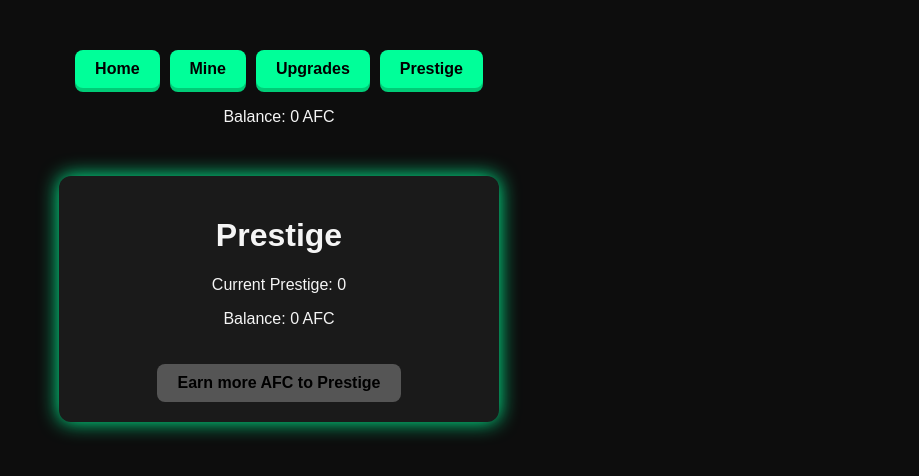
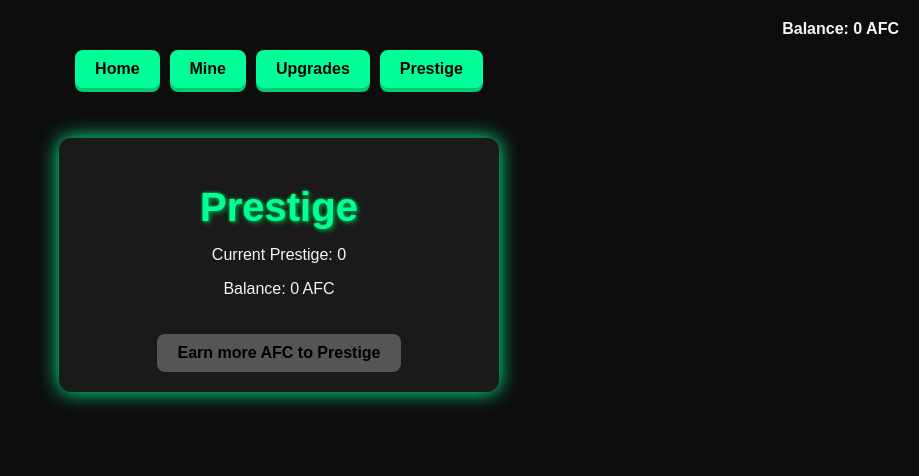
Before and after one commit to anonybrosko/afc-coin-miner-frontend, a React (Create React App) app: page /prestige in a window 1280 px wide. Shown: the top 476 px of the page, without its empty margins (361-1280 px from the left). Built offline with nearby package versions, Linux system fonts and the light colour scheme.

Commit message:
Fixed Reactive Window Sizing

```diff
--- a/src/App.css
+++ b/src/App.css
@@ -6,6 +6,21 @@ body {
   text-align: center;
   padding-top: 50px;
   margin: 0;
+}
+
+/* Headings */
+h1 {
+  font-size: 2.5rem;
+  color: #00ff99;
+  text-shadow: 2px 2px 5px #008844, 0 0 3px #00ff44;
+  margin-bottom: 15px;
+}
+
+h2 {
+  font-size: 2rem;
+  color: #ffcc00;
+  text-shadow: 2px 2px 5px #aa8800, 0 0 8px #ffcc00;
+  margin-bottom: 12px;
 }
 
 /* Container for pages */
--- a/src/App.js
+++ b/src/App.js
@@ -16,7 +16,7 @@ function Header(){
         <Link to="/upgrades">Upgrades</Link>
         <Link to="/prestige">Prestige</Link>
       </nav>
-      <div>Balance: {balance} AFC</div>
+      <div className="balance-display">Balance: {balance} AFC</div>
     </div>
   );
 }
--- a/src/GameContext.js
+++ b/src/GameContext.js
@@ -12,6 +12,16 @@ export const GameProvider = ({ children }) => {
   const [clicks, setClicks] = useState(saved.clicks || 0);
   const [upgrades, setUpgrades] = useState(saved.upgrades || { pickaxe: 1 });
   const [prestige, setPrestige] = useState(saved.prestige || 0);
+
+  const [isMobile, setIsMobile] = useState(window.innerWidth <= 768);
+
+  useEffect(() => {
+    const handleResize = () => {
+      setIsMobile(window.innerWidth <= 768);
+    };
+    window.addEventListener("resize", handleResize);
+    return () => window.removeEventListener("resize", handleResize);
+  }, []);
 
   // Save state to localStorage on every change
   useEffect(() => {
```
Also changed, not shown: 12 other files (tests, documents, lock files or other folders).
